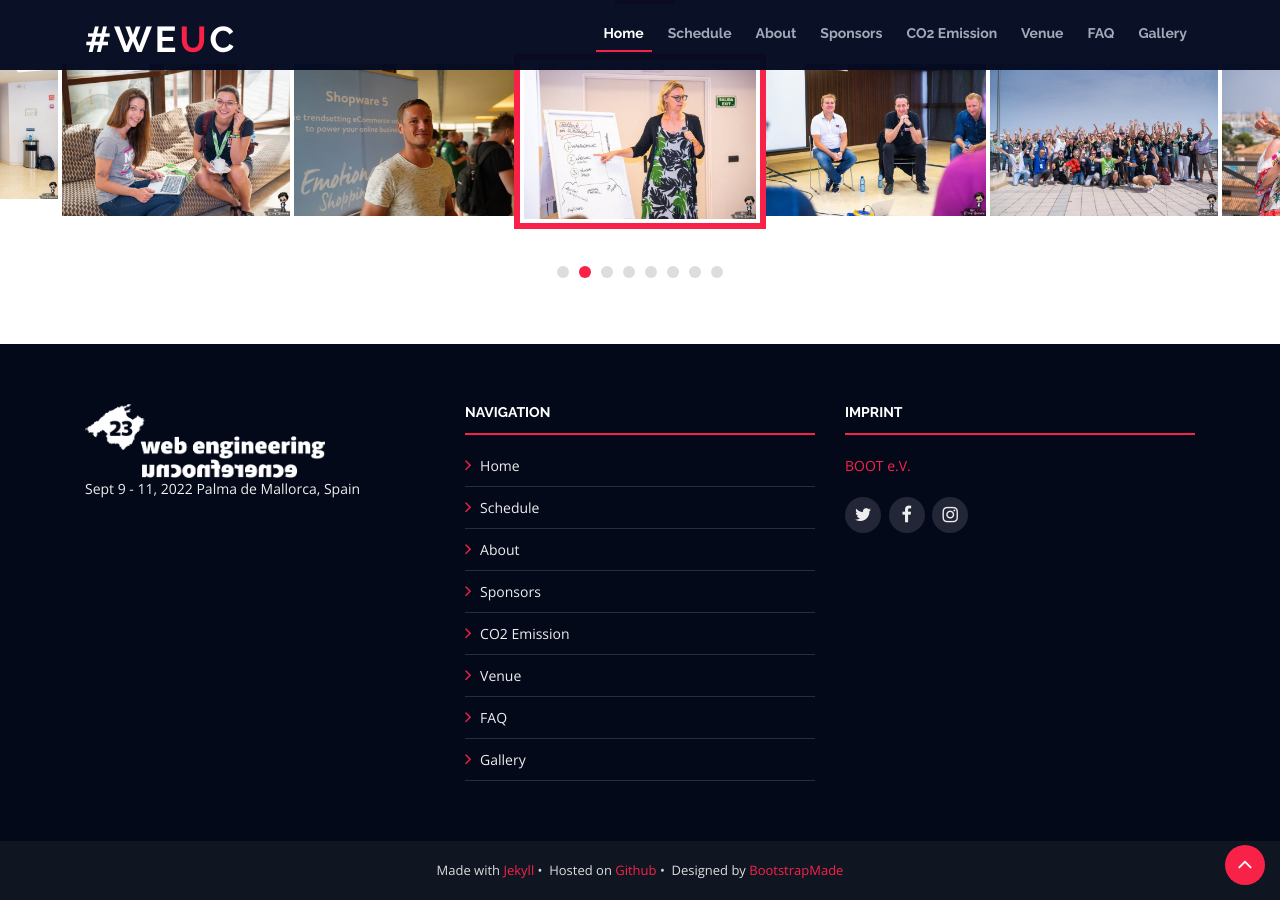
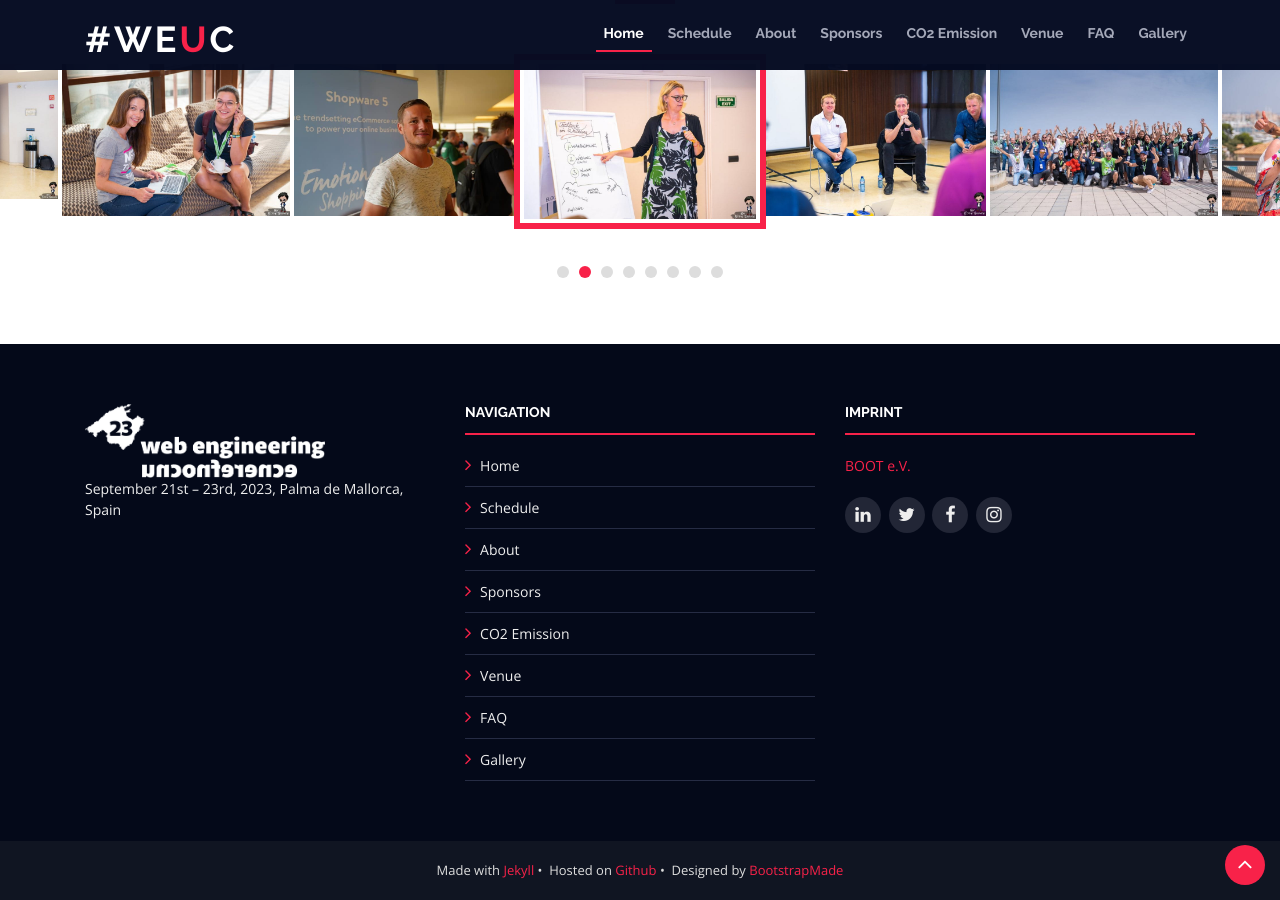
Before and after one commit to weuc/weuc.eu, a Jekyll site: the page built from index.html, in a window 1280 px wide and 900 px high, scrolled down 7687 px. Built offline with Jekyll 4.4.1, drawn with Linux system fonts in a browser that asks for light colours.

Commit message:
Add Linkedin + update footer logo

```diff
--- a/_includes/footer.html
+++ b/_includes/footer.html
@@ -8,7 +8,7 @@
 
         <div class="col-lg-4 col-md-6">
           <img src="assets/img/logoFooter.png" width="240" alt="Web Engineering Unconference">
-          <p>Sept 9 - 11, 2022 Palma de Mallorca, Spain</p>
+          <p>September 21st – 23rd, 2023, Palma de Mallorca, Spain</p>
         </div>
 
         <div class="col-lg-4 col-md-6 footer-links">
@@ -31,10 +31,10 @@
           <br>
 
           <div class="social-links">
+            <a href="https://www.linkedin.com/company/web-engineering-unconference/" class="linkedin" target="_blank"><i class="fa fa-linkedin"></i></a>
             <a href="https://twitter.com/WebEngineeringU" class="twitter" target="_blank"><i class="fa fa-twitter"></i></a>
             <a href="https://www.facebook.com/WebengineeringUnconference/" class="facebook" target="_blank"><i class="fa fa-facebook"></i></a>
             <a href="https://www.instagram.com/webengineeringunconf/" class="instagram" target="_blank"><i class="fa fa-instagram"></i></a>
-
           </div>
 
         </div>
```
